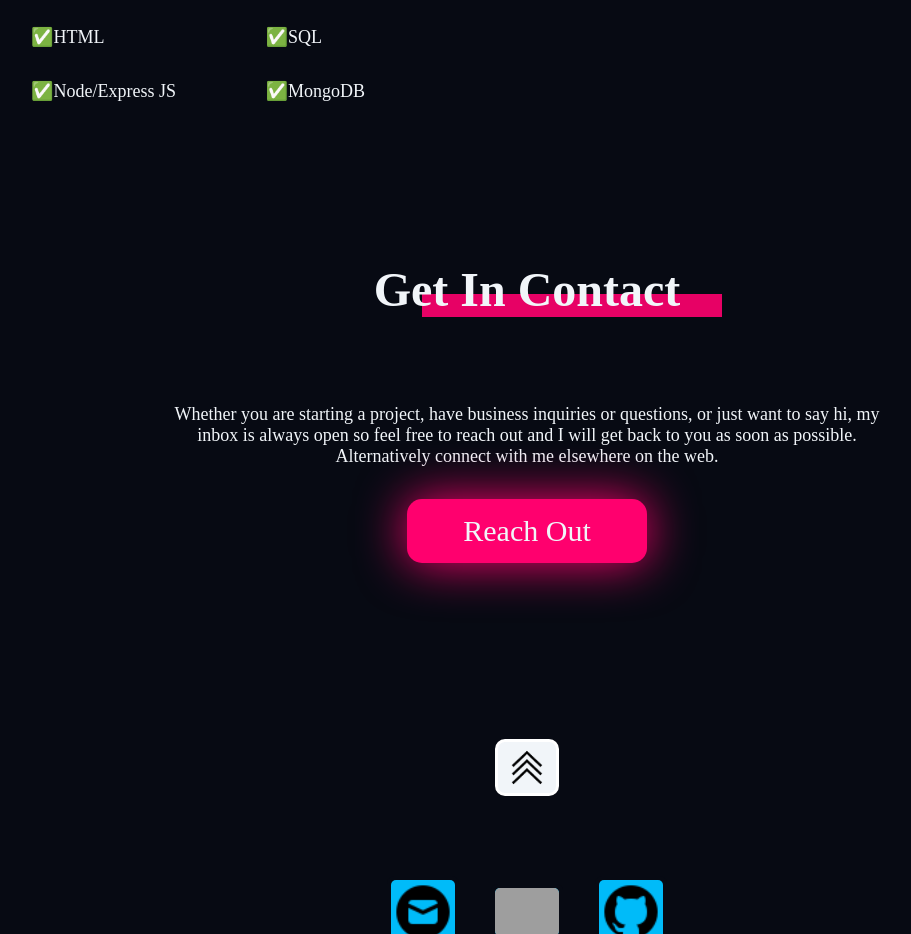
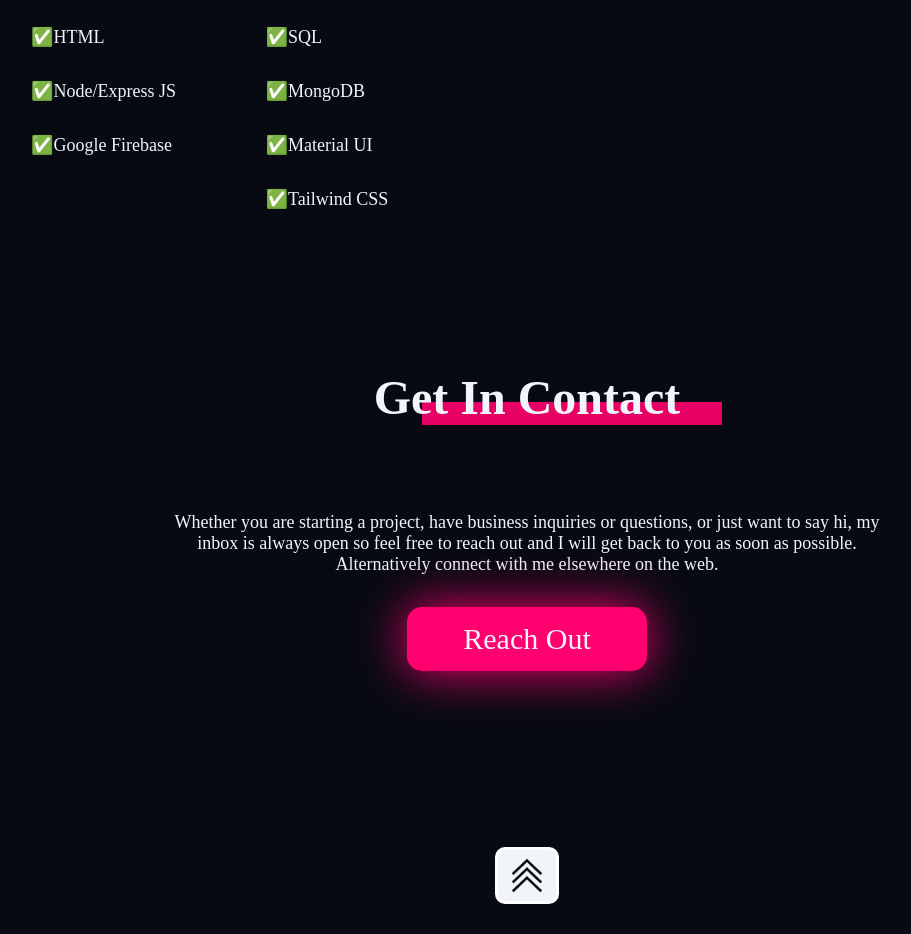
Before and after one commit to RoycejChan/Portfolio-website, a React (Vite) app: page / in a window 1280 px wide. Shown: the part 5540-6474 px from the top of the page, without its empty margins (113-1024 px from the left). Built offline with nearby package versions, Linux system fonts and the light colour scheme; grey boxes are pictures that could not be loaded; a web font is replaced by a local one.

Commit message:
added onto technologies list, changed github reference link to my github

```diff
--- a/src/components/Navigation/footer.jsx
+++ b/src/components/Navigation/footer.jsx
@@ -28,7 +28,7 @@ export default function Footer() {
                         <ul className="mediaList">
                             <li className="mediaItem"><a href="mailto:Rouyce23@gmail.com" target="_blank"><img src={email} alt="Email" className="mediaImage"/></a></li>
                             <li className="mediaItem"><a href="https://www.linkedin.com/in/royceescalona/" target="_blank"><img src={linkedln} alt="Linkedln" className="mediaImage" /></a></li>
-                            <li className="mediaItem"><a href="https://github.com/rroyceee" target="_blank"><img src={github} alt="Github" className="mediaImage"/></a></li>
+                            <li className="mediaItem"><a href="https://github.com/RoycejChan" target="_blank"><img src={github} alt="Github" className="mediaImage"/></a></li>
                         </ul>
                 </div>
                 <button className="portfolio-btn"><a href="https://github.com/rroyceee/Portfolio-website" target="blank_">Portfolio Repo</a></button>
--- a/src/components/about.jsx
+++ b/src/components/about.jsx
@@ -61,6 +61,9 @@ export default function About() {
                                 <li className="techLanguage">
                                     Node/Express JS
                                 </li>
+                                <li className="techLanguage">
+                                    Google Firebase
+                                </li>
                             </ul>
                             <ul className="techList">
                                 <li className="techLanguage">
@@ -75,6 +78,12 @@ export default function About() {
                                 <li className="techLanguage">
                                     MongoDB
                                 </li>
+                                <li className="techLanguage">
+                                    Material UI
+                                </li>
+                                <li className="techLanguage">
+                                    Tailwind CSS
+                                </li>
                             </ul>
                         </div>
                         </div>
```
